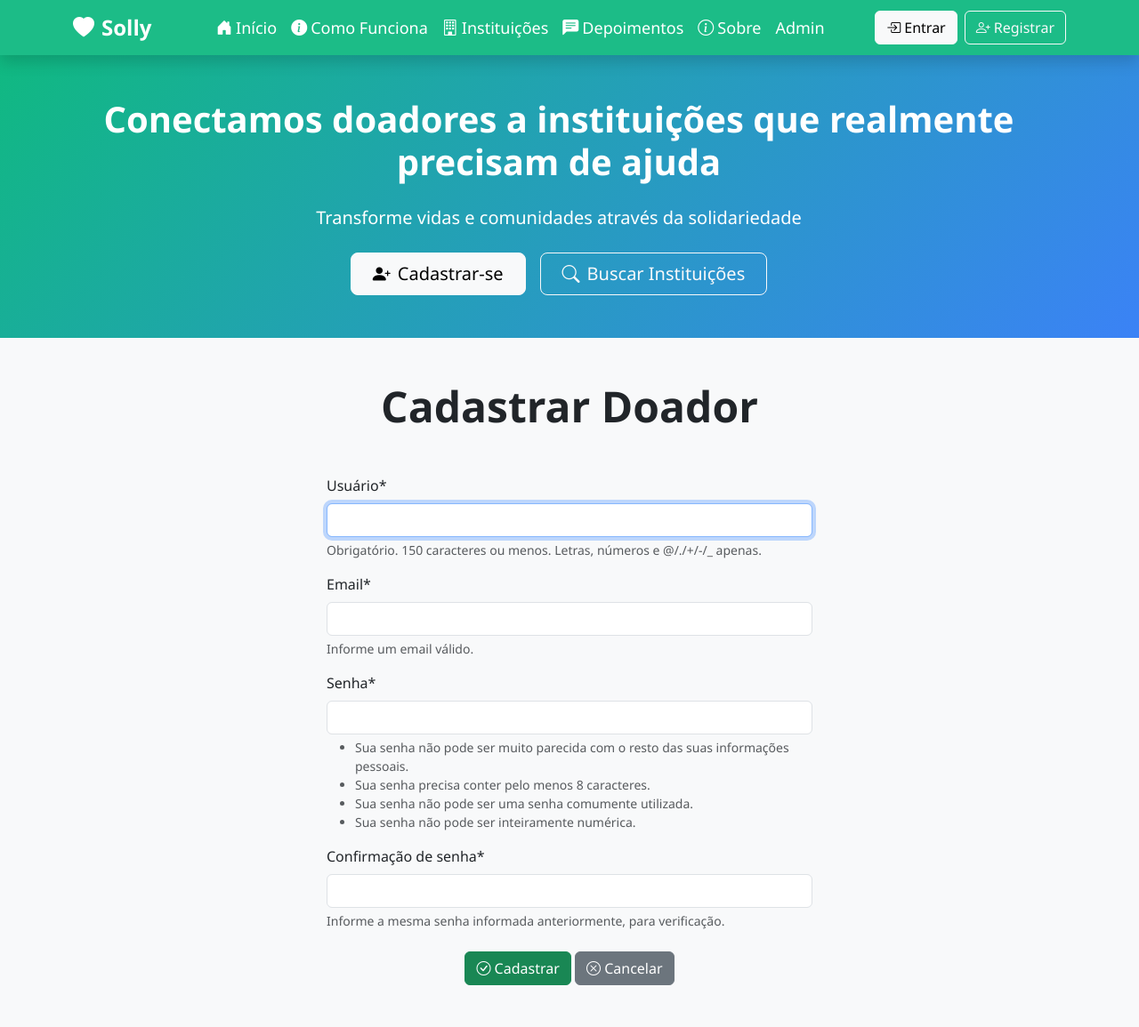
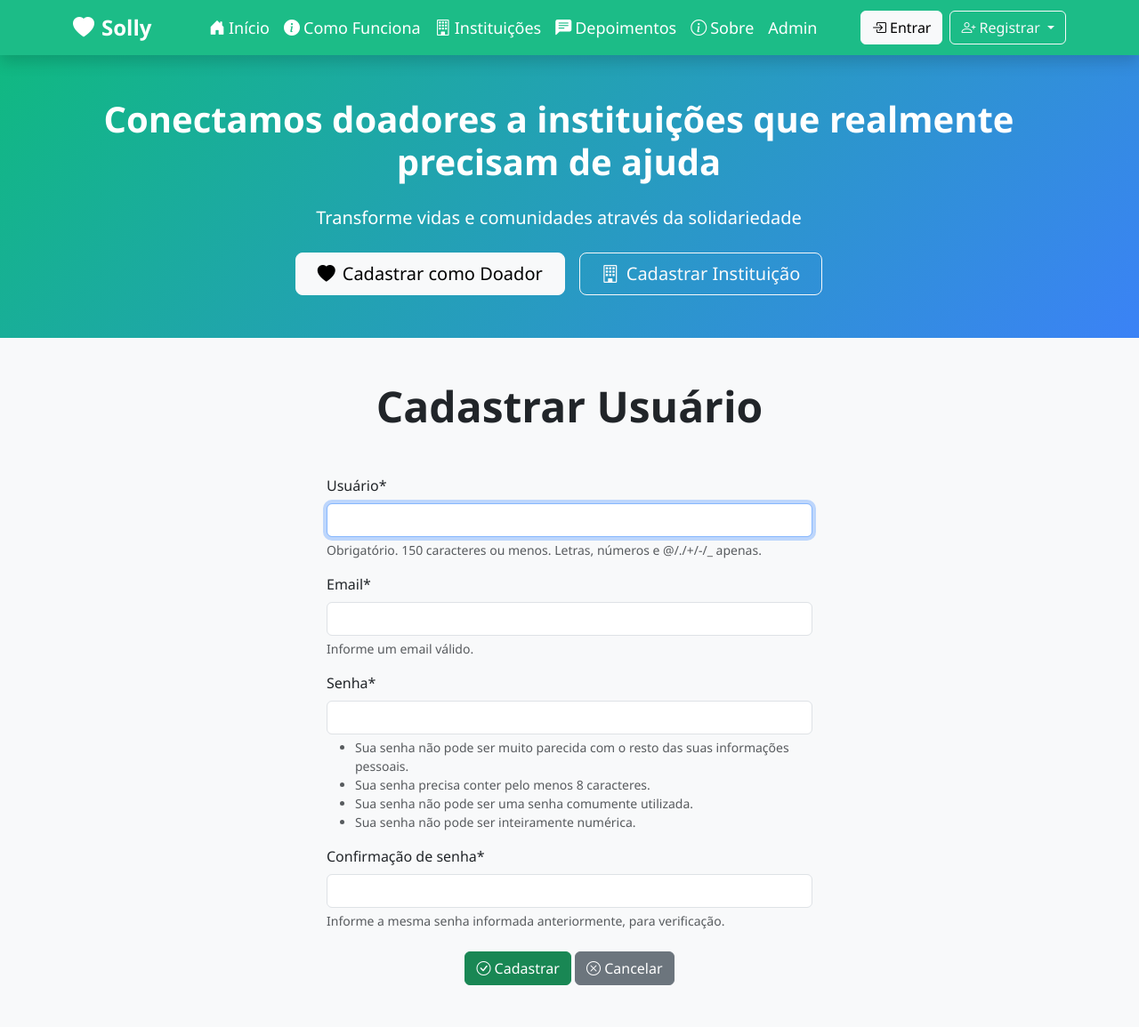
Before and after one commit to anacarolinetrajano/SolidariedadeEmA-o, a Django app: page /registrar/ in a window 1280 px wide. Shown: the top 1155 px of the page at 89% size. Run offline with Django 4.2, Linux system fonts and the light colour scheme; some libraries are stand-ins or nearby versions.

Commit message:
formulários para cadastro de doador e instituição

```diff
--- a/paginasweb/forms.py
+++ b/paginasweb/forms.py
@@ -1,6 +1,7 @@
 from django.contrib.auth.forms import UserCreationForm
 from django.contrib.auth.models import User
 from django import forms
+from .models import Doador, Instituicao
 
 
 # Crie uma classe de formulário para o cadastro de usuários
@@ -27,3 +28,92 @@ class UsuarioCadastroForm(UserCreationForm):
         if User.objects.filter(email=email).exists():
             raise forms.ValidationError("Este email já está em uso.")
         return email
+
+
+# Formulário de cadastro de Doador
+# Inclui campos de usuário (username, email, senha) + campos do doador (nome, telefone, cidade)
+class DoadorCadastroForm(UserCreationForm):
+    email = forms.EmailField(required=True, help_text="Informe um email válido.")
+    nome = forms.CharField(max_length=100, required=True, help_text="Nome completo do doador.")
+    telefone = forms.CharField(max_length=14, required=True, help_text="Telefone com DDD.")
+    cidade = forms.CharField(max_length=100, required=True, help_text="Cidade onde reside.")
+
+    class Meta:
+        model = User
+        fields = ['nome', 'telefone', 'cidade', 'username', 'email', 'password1', 'password2']
+        # remover o autofocus de username
+        widgets = {
+            'username': forms.TextInput(attrs={'autofocus': False}),
+        }
+
+    def clean_email(self):
+        email = self.cleaned_data.get('email')
+        if User.objects.filter(email=email).exists():
+            raise forms.ValidationError("Este email já está em uso.")
+        return email
+
+    def save(self, commit=True):
+        # Primeiro salva o usuário
+        user = super().save(commit=False)
+        user.email = self.cleaned_data['email']
+
+        if commit:
+            user.save()
+            # Depois cria o doador vinculado ao usuário
+            Doador.objects.create(
+                usuario=user,
+                nome=self.cleaned_data['nome'],
+                telefone=self.cleaned_data['telefone'],
+                cidade=self.cleaned_data['cidade']
+            )
+
+        return user
+
+
+# Formulário de cadastro de Instituição
+# Inclui campos de usuário (username, email, senha) + campos da instituição
+class InstituicaoCadastroForm(UserCreationForm):
+    email = forms.EmailField(required=True, help_text="Informe um email válido.")
+    nome = forms.CharField(max_length=150, required=True, help_text="Nome da instituição.")
+    telefone = forms.CharField(max_length=14, required=True, help_text="Telefone com DDD.")
+    cidade = forms.CharField(max_length=100, required=True, help_text="Cidade onde está localizada.")
+    tipo = forms.CharField(max_length=100, required=True, help_text="Tipo: ONG, Abrigo, Hospital, etc.")
+    descricao = forms.CharField(
+        max_length=250,
+        required=True,
+        widget=forms.Textarea(attrs={'rows': 3}),
+        help_text="Breve descrição da instituição e sua missão."
+    )
+
+    class Meta:
+        model = User
+        fields = ['nome', 'telefone', 'cidade', 'tipo', 'descricao', 'username', 'email', 'password1', 'password2']
+        # remover o autofocus de username
+        widgets = {
+            'username': forms.TextInput(attrs={'autofocus': False}),
+        }
+
+    def clean_email(self):
+        email = self.cleaned_data.get('email')
+        if User.objects.filter(email=email).exists():
+            raise forms.ValidationError("Este email já está em uso.")
+        return email
+
+    def save(self, commit=True):
+        # Primeiro salva o usuário
+        user = super().save(commit=False)
+        user.email = self.cleaned_data['email']
+
+        if commit:
+            user.save()
+            # Depois cria a instituição vinculada ao usuário
+            Instituicao.objects.create(
+                usuario=user,
+                nome=self.cleaned_data['nome'],
+                telefone=self.cleaned_data['telefone'],
+                cidade=self.cleaned_data['cidade'],
+                tipo=self.cleaned_data['tipo'],
+                descricao=self.cleaned_data['descricao']
+            )
+
+        return user
--- a/paginasweb/templates/paginasweb/form.html
+++ b/paginasweb/templates/paginasweb/form.html
@@ -45,3 +45,13 @@
     </div>
 </section>
 {% endblock %}
+
+{% block script %}
+<script>
+    // doc .ready
+    $(document).ready(function() {
+        // Foco no primeiro campo do formulário
+        $('form :input:visible:enabled:first').focus();
+    });
+</script>
+{% endblock script %}
--- a/paginasweb/templates/paginasweb/index.html
+++ b/paginasweb/templates/paginasweb/index.html
@@ -165,9 +165,19 @@
                     <a href="{% url "login" %}" class="btn btn-light">
                         <i class="bi bi-box-arrow-in-right me-1"></i>Entrar
                     </a>
-                    <a href="{% url "registrar" %}" class="btn btn-outline-light">
-                        <i class="bi bi-person-plus me-1"></i>Registrar
-                    </a>
+                    <div class="btn-group">
+                        <button type="button" class="btn btn-outline-light dropdown-toggle" data-bs-toggle="dropdown" aria-expanded="false">
+                            <i class="bi bi-person-plus me-1"></i>Registrar
+                        </button>
+                        <ul class="dropdown-menu">
+                            <li><a class="dropdown-item" href="{% url "registrar-doador" %}">
+                                <i class="bi bi-heart me-2"></i>Como Doador
+                            </a></li>
+                            <li><a class="dropdown-item" href="{% url "registrar-instituicao" %}">
+                                <i class="bi bi-building me-2"></i>Como Instituição
+                            </a></li>
+                        </ul>
+                    </div>
                 </div>
                 {% endif %}
             </div>
@@ -182,11 +192,11 @@
                     <h1 class="display-6 fw-bold mb-4">Conectamos doadores a instituições que realmente precisam de ajuda</h1>
                     <p class="lead mb-4">Transforme vidas e comunidades através da solidariedade</p>
                     <div class="d-flex flex-wrap gap-3 align-items-center justify-content-center">
-                        <a href="#" class="btn btn-light btn-lg px-4">
-                            <i class="bi bi-person-plus-fill me-2"></i>Cadastrar-se
+                        <a href="{% url 'registrar-doador' %}" class="btn btn-light btn-lg px-4">
+                            <i class="bi bi-heart-fill me-2"></i>Cadastrar como Doador
                         </a>
-                        <a href="#" class="btn btn-outline-light btn-lg px-4">
-                            <i class="bi bi-search me-2"></i>Buscar Instituições
+                        <a href="{% url 'registrar-instituicao' %}" class="btn btn-outline-light btn-lg px-4">
+                            <i class="bi bi-building me-2"></i>Cadastrar Instituição
                         </a>
                     </div>
                 </div>
--- a/paginasweb/urls.py
+++ b/paginasweb/urls.py
@@ -8,12 +8,14 @@ from .views import (
     Historia_InspiradorasCreate, Historia_InspiradorasUpdate, Historia_InspiradorasDelete,
     DoadorList, InstituicaoList, DoacaoList, Historia_InspiradorasList, StatusList
 )
-from .views import CadastroUsuarioView
+from .views import CadastroUsuarioView, CadastroDoadorView, CadastroInstituicaoView
 from django.contrib.auth import views as auth_views
 
 urlpatterns = [
-    # Rota para o cadastro de usuário
+    # Rotas para cadastro de usuários
     path("registrar/", CadastroUsuarioView.as_view(), name="registrar"),
+    path("registrar/doador/", CadastroDoadorView.as_view(), name="registrar-doador"),
+    path("registrar/instituicao/", CadastroInstituicaoView.as_view(), name="registrar-instituicao"),
 
     path("login/", auth_views.LoginView.as_view(
          template_name = 'paginasweb/form.html',
--- a/paginasweb/views.py
+++ b/paginasweb/views.py
@@ -8,7 +8,7 @@ from django.contrib import messages
 from django.contrib.auth.models import User, Group
 
 from .models import Doador, Instituicao, Status, Doacao, Historia_Inspiradoras
-from .forms import UsuarioCadastroForm
+from .forms import UsuarioCadastroForm, DoadorCadastroForm, InstituicaoCadastroForm
 
 
 class CadastroUsuarioView(CreateView):
@@ -16,12 +16,47 @@ class CadastroUsuarioView(CreateView):
     form_class = UsuarioCadastroForm
     template_name = 'paginasweb/form.html'
     success_url = reverse_lazy('login')
-    extra_context = {'titulo' : "Cadastrar Doador", "botao" : "Cadastrar"}
+    extra_context = {'titulo' : "Cadastrar Usuário", "botao" : "Cadastrar"}
 
     def form_valid(self, form):
         url = super().form_valid(form)
+        return url
 
-        return url
+
+# View para cadastro de Doador
+# Cria o usuário e o doador simultaneamente
+class CadastroDoadorView(CreateView):
+    model = User
+    form_class = DoadorCadastroForm
+    template_name = 'paginasweb/form.html'
+    success_url = reverse_lazy('login')
+    extra_context = {
+        'titulo': "Cadastrar-se como Doador",
+        'botao': "Criar Conta de Doador",
+        'subtitulo': "Faça parte da nossa comunidade de doadores"
+    }
+
+    def form_valid(self, form):
+        messages.success(self.request, "Cadastro de doador realizado com sucesso! Faça login para continuar.")
+        return super().form_valid(form)
+
+
+# View para cadastro de Instituição
+# Cria o usuário e a instituição simultaneamente
+class CadastroInstituicaoView(CreateView):
+    model = User
+    form_class = InstituicaoCadastroForm
+    template_name = 'paginasweb/form.html'
+    success_url = reverse_lazy('login')
+    extra_context = {
+        'titulo': "Cadastrar Instituição",
+        'botao': "Criar Conta de Instituição",
+        'subtitulo': "Conecte sua instituição com doadores solidários"
+    }
+
+    def form_valid(self, form):
+        messages.success(self.request, "Cadastro de instituição realizado com sucesso! Faça login para continuar.")
+        return super().form_valid(form)
 
 # Views para Páginas Estáticas
 class PaginaInicial(TemplateView):
```
